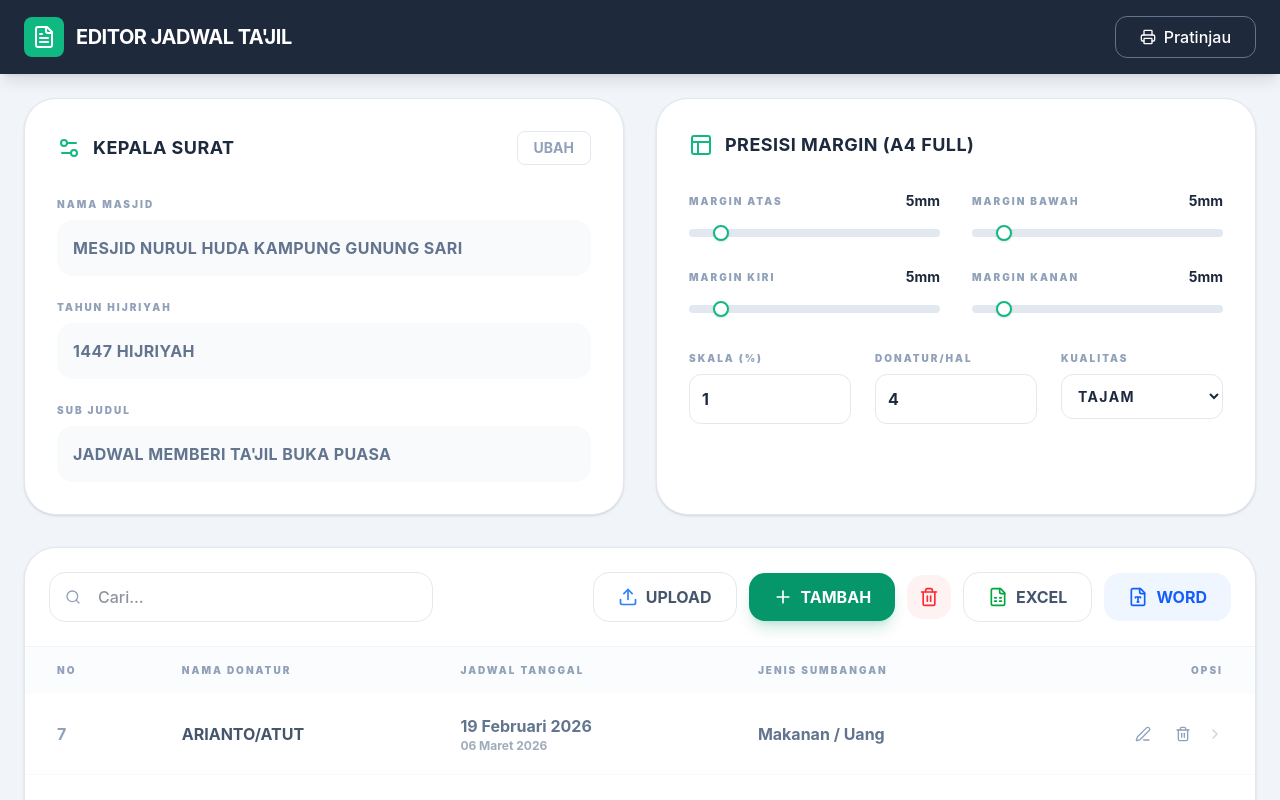
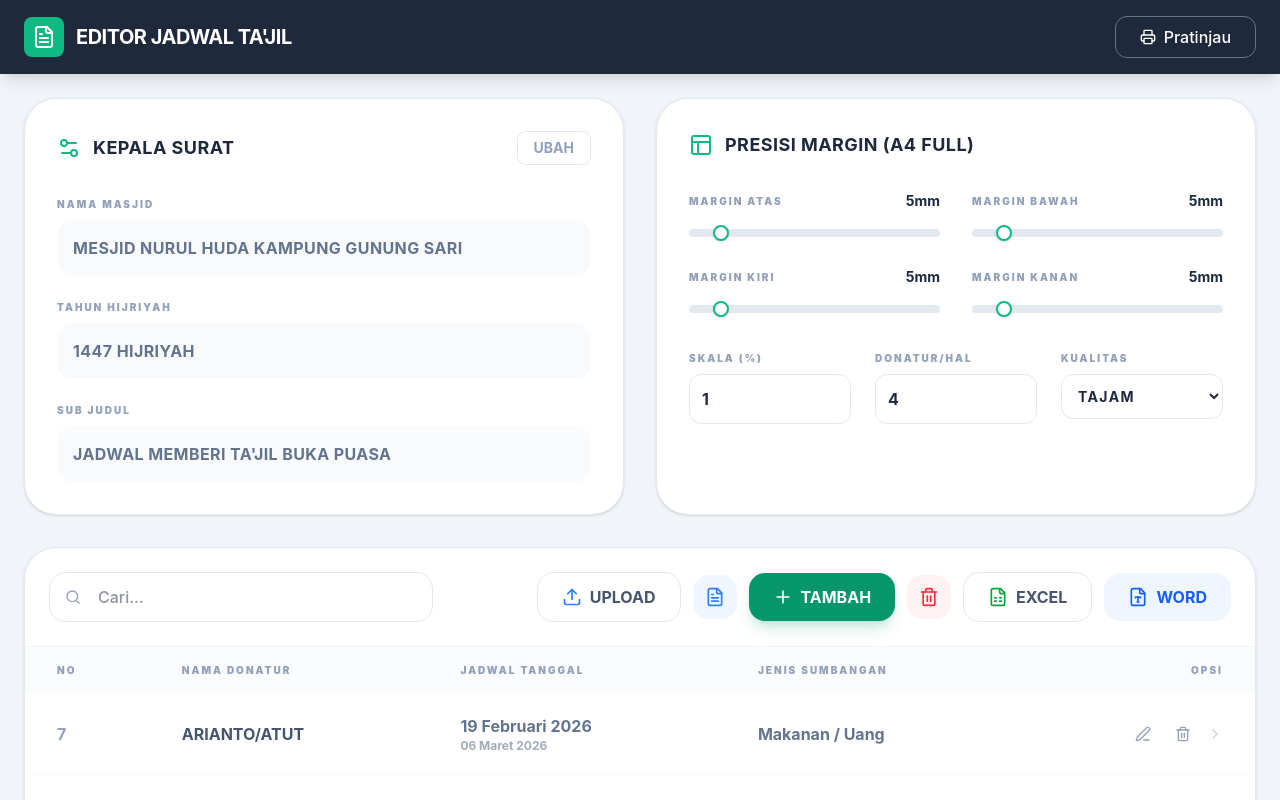
Before and after one commit to xphonesegah7-star/MASJID-NURUL-HUDA, a React (Vite) app: page / in a window 1280 px wide. Shown: the top 800 px of the page. Built offline with nearby package versions, Linux system fonts and the light colour scheme.

Commit message:
feat: Add download template CSV functionality
Introduces a new button to download a CSV template for donor data. This simplifies the process for users to prepare their data before uploading, ensuring correct formatting.

```diff
--- a/src/App.tsx
+++ b/src/App.tsx
@@ -165,6 +165,25 @@ export default function App() {
       setDonors(donors.map(d => d.id === editingDonor.id ? editingDonor : d));
       setEditingDonor(null);
     }
+  };
+
+  const downloadTemplate = () => {
+    const headers = ['No', 'Nama Donatur', 'Tanggal 1', 'Tanggal 2', 'Jenis Sumbangan'];
+    const sampleData = [
+      ['7', 'ARIANTO/ATUT', '19 Februari 2026', '06 Maret 2026', 'Makanan / Uang'],
+      ['8', 'SAPA', '20 Februari 2026', '06 Maret 2026', 'Makanan / Uang']
+    ];
+    const csvContent = [headers, ...sampleData].map(e => e.join(",")).join("\n");
+
+    const blob = new Blob([csvContent], { type: 'text/csv;charset=utf-8;' });
+    const link = document.createElement("a");
+    const url = URL.createObjectURL(blob);
+    link.setAttribute("href", url);
+    link.setAttribute("download", "template_jadwal_tajil.csv");
+    link.style.visibility = 'hidden';
+    document.body.appendChild(link);
+    link.click();
+    document.body.removeChild(link);
   };
 
   const exportToCSV = () => {
@@ -560,10 +579,18 @@ export default function App() {
               />
               <button
                 onClick={handleUploadClick}
+                title="Upload CSV Data"
                 className="flex items-center gap-2 px-6 py-3 bg-white border border-slate-200 rounded-2xl font-bold text-slate-600 hover:bg-slate-50 transition-colors"
               >
                 <Upload className="w-5 h-5 text-blue-500" />
                 UPLOAD
+              </button>
+              <button
+                onClick={downloadTemplate}
+                title="Download Template CSV"
+                className="p-3 bg-blue-50 text-blue-500 rounded-2xl hover:bg-blue-100 transition-colors"
+              >
+                <FileText className="w-5 h-5" />
               </button>
               <button
                 onClick={handleAddDonor}
```
